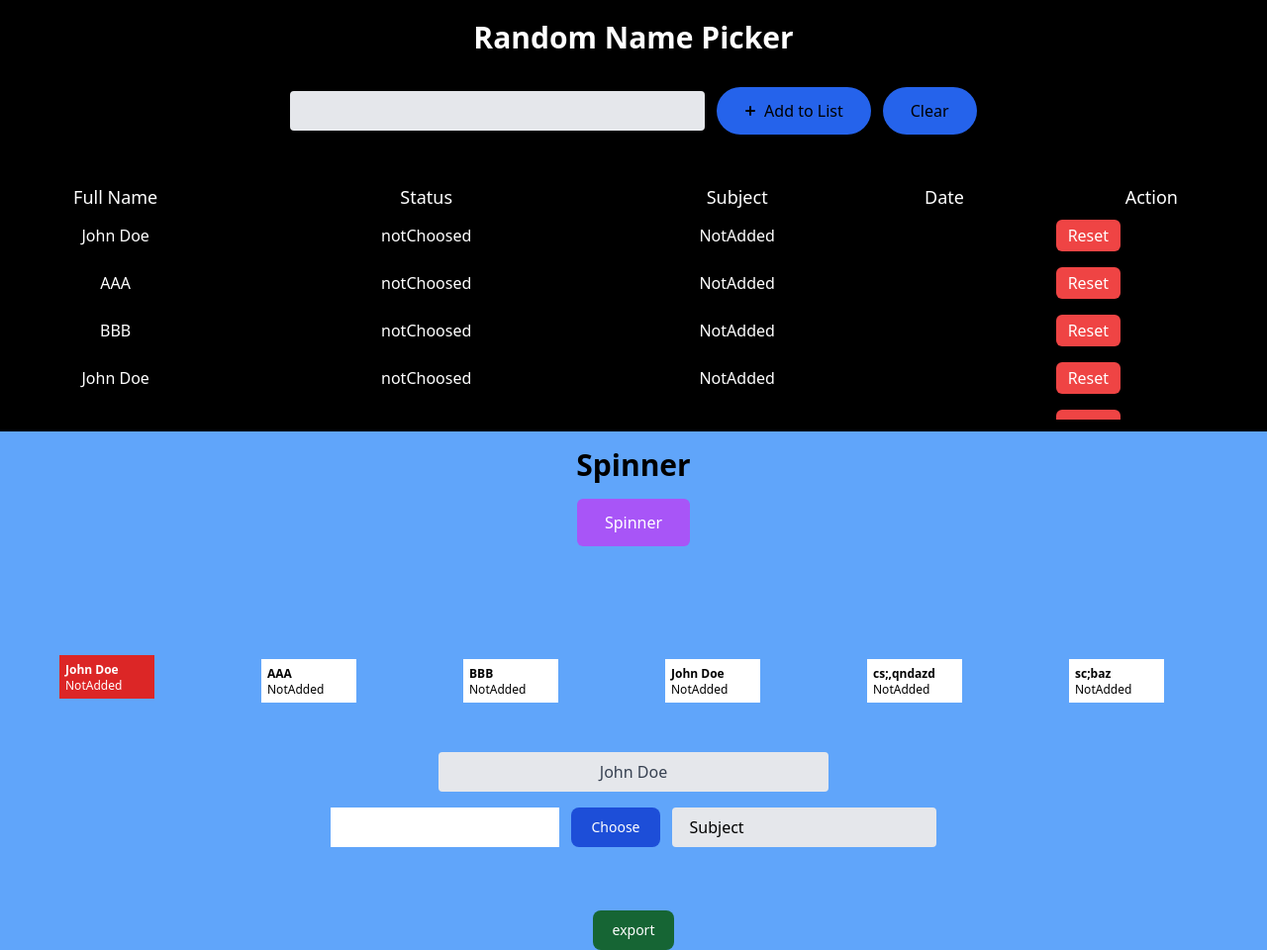
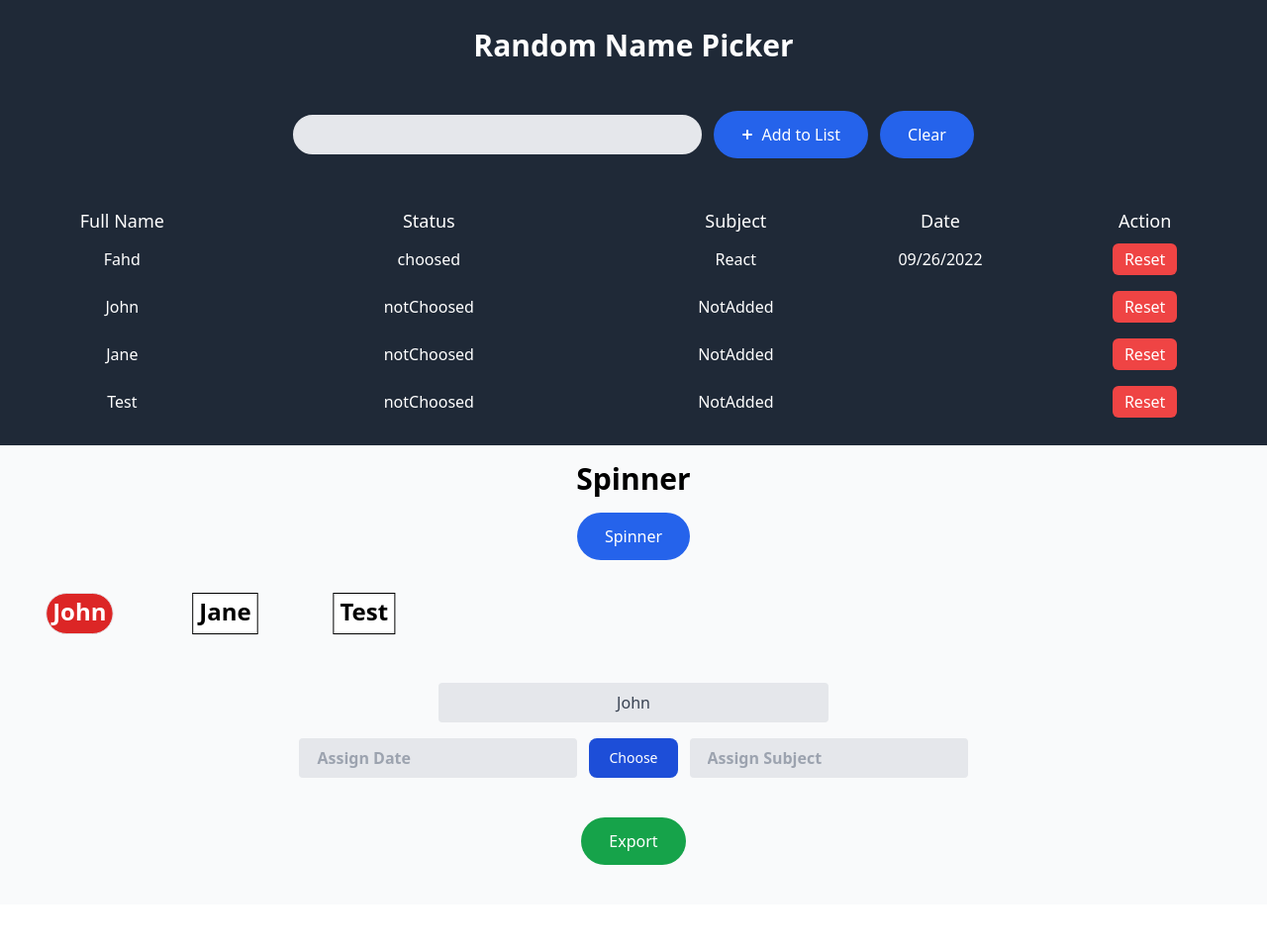
Before and after one commit to Fahdroussafi/RandomPicker, a website built with Vite: page index.html in a window 1280 px wide. Shown: the whole page at 99% size. After the commit the page ends 914 px from the top, so only its background shows below. Built offline with nearby package versions, Linux system fonts and the light colour scheme; data requests are answered from the project's data file.

Commit message:
UI modifications & code cleanup

```diff
--- a/addstudents.js
+++ b/addstudents.js
@@ -1,7 +1,8 @@
 var tableContent = document.querySelector(".tableContent");
-// const log = (ele) => {
-//   console.log(ele);
-// };
+
+const log = (ele) => {
+  console.log(ele);
+};
 
 let elements = [];
 
@@ -49,24 +50,19 @@ const addElement = async (element) => {
   render(fetchElements());
 };
 
-// delete all elements from json file and table content in html
+// delete all elements function from json file when you click on clear button
 // const deleteAllElements = async () => {
-//   const res = await fetch(`http://localhost:3000/elements/`, {
+//   let res = await fetch("http://localhost:3000/elements", {
 //     method: "DELETE",
-//     headers: {
-//       "Content-type": "application/json",
-//     },
-//     body: null,
-//   }).then((res) => console.log(res));
-//   // const data = await res.json();
-//   // console.log(data);
+//   });
+//   let data = await res.json();
+//   console.log(data);
 //   render(fetchElements());
 // };
 
-// add event listener when you click on the button empty table to remove all elements
-document.querySelector("#btnEmpty").addEventListener("click", () => {
-  deleteAllElements();
-});
+// document
+//   .querySelector("#btnEmpty")
+//   .addEventListener("click", deleteAllElements);
 
 const render = (elements) => {
   tableContent.innerHTML = "";
@@ -79,8 +75,8 @@ const render = (elements) => {
       <td class="text-center">${e.status}</td>
       <td class="text-center">${e.subject} </td>
       <td class="text-center">${e.date}</td>
-          <td class="p-2">
-          <button class="p-1 rounded-md bg-red-500 text-white px-3 focus:scale-95 btnReset" id="${e.id}">Reset</button>
+          <td class="p-2 flex justify-center">
+          <button class="p-1  rounded-md bg-red-500 text-white px-3 focus:scale-95 btnReset" id="${e.id}">Reset</button>
           </td>
           `;
       tableContent.appendChild(newTd);
--- a/db.json
+++ b/db.json
@@ -1,50 +1,29 @@
 {
   "elements": [
     {
-      "id": "71663843711174",
-      "fullName": "John Doe",
+      "id": "71663920542079",
+      "fullName": "Fahd",
+      "subject": "React",
+      "status": "choosed",
+      "date": "09/26/2022"
+    },
+    {
+      "id": "41663920546647",
+      "fullName": "John",
       "subject": "NotAdded",
       "status": "notChoosed",
       "date": ""
     },
     {
-      "id": "31663843716608",
-      "fullName": "AAA",
+      "id": "61663920555121",
+      "fullName": "Jane",
       "subject": "NotAdded",
       "status": "notChoosed",
       "date": ""
     },
     {
-      "id": "91663843718941",
-      "fullName": "BBB",
-      "subject": "NotAdded",
-      "status": "notChoosed",
-      "date": ""
-    },
-    {
-      "id": "11663844269367",
-      "fullName": "John Doe",
-      "subject": "NotAdded",
-      "status": "notChoosed",
-      "date": ""
-    },
-    {
-      "id": "01663844286993",
-      "fullName": "John Doe",
-      "subject": "REACT",
-      "status": "choosed",
-      "date": "09/26/2022"
-    },
-    {
-      "id": "21663845259590",
-      "fullName": "cs;,qndazd",
-      "subject": "NotAdded",
-      "status": "notChoosed",
-      "date": ""
-    },
-    {
-      "id": "31663845288998",
-      "fullName": "sc;baz",
+      "id": "41663920560509",
+      "fullName": "Test",
       "subject": "NotAdded",
       "status": "notChoosed",
       "date": ""
--- a/index.html
+++ b/index.html
@@ -23,26 +23,29 @@
 
   <title>Random Name Picker</title>
 </head>
+<style>
+  div {
+    transition: 500ms ease-in-out all;
+  }
+
+  ::-webkit-scrollbar {
+    width: 0;
+    /* Remove scrollbar space */
+  }
+</style>
 
 <body>
   <div class="flex flex-col w-screen h-screen">
-    <div class="flex flex-col bg-black w-full h-full">
-      <h1 class="w-full text-center text-3xl font-extrabold p-5 text-white">Random Name Picker</h1>
-      <div class="p-3">
+    <div class="flex flex-col bg-gray-800 w-full h-full">
+      <h1 class="w-full text-center text-3xl font-extrabold p-7 text-white">Random Name Picker</h1>
+      <div class="p-5 ">
         <div class="w-full flex items-center gap-3 justify-center">
           <div class="w-1/3">
             <input
-              class="bg-gray-200 appearance-none border-2 border-gray-200 rounded w-full py-2 px-4 text-black leading-tight focus:outline-none focus:bg-white focus:border-blue-600"
+              class="bg-gray-200 rounded-full appearance-none border-2 border-gray-200  w-full py-2 px-4 text-black leading-tight focus:outline-none focus:bg-white focus:border-blue-600"
               id="fullname" type="text">
           </div>
-          <!-- <div class="w-1/3">
-            <input
-              class="bg-gray-200 appearance-none border-2 border-gray-200 rounded w-full py-2 px-4 text-black leading-tight focus:outline-none focus:bg-white focus:border-blue-600"
-              id="subject" type="text" value="Subject">
-          </div> -->
-          <button
-            class="px-7 p-3 flex items-center rounded-full bg-blue-600 hover:bg-black hover:text-white focus:outline-none focus:ring focus:ring-blue-300 "
-            id="btnAdd">
+          <button class="px-7 p-3 flex items-center rounded-full bg-blue-600 text-white hover:scale-95 " id="btnAdd">
             <svg class="group-hover:text-light-blue-600 text-light-blue-500 mr-2" width="12" height="20"
               fill="currentColor">
               <path fill-rule="evenodd" clip-rule="evenodd"
@@ -50,18 +53,11 @@
             </svg>
             Add to List
           </button>
-          <button
-            class="px-7 p-3 flex items-center rounded-full bg-blue-600 hover:bg-black hover:text-white focus:outline-none focus:ring focus:ring-blue-300 "
-            id="btnEmpty">
-            <!-- <svg class="group-hover:text-light-blue-600 text-light-blue-500 mr-2" width="12" height="20"
-              fill="currentColor">
-              <path fill-rule="evenodd" clip-rule="evenodd"
-                d="M6 5a1 1 0 011 1v3h3a1 1 0 110 2H7v3a1 1 0 11-2 0v-3H2a1 1 0 110-2h3V6a1 1 0 011-1z" />
-            </svg> -->
+          <button class="px-7 p-3 flex items-center rounded-full bg-blue-600 text-white hover:scale-95 " id="btnEmpty">
             Clear
           </button>
         </div>
-        <div class="w-full overflow-y-scroll max-h-72">
+        <div class="w-full overflow-y-scroll overflow-hidden max-h-72">
           <table class="table-fixed w-full mt-12 text-white">
             <thead>
               <tr>
@@ -72,43 +68,48 @@
                 <th class="w-1/4 text-lg font-medium">Action</th>
               </tr>
             </thead>
-            <tbody class="tableContent text-white">
+            <tbody class="tableContent text-white ">
 
             </tbody>
           </table>
         </div>
       </div>
     </div>
-    <div class="bg-blue-400 w-full h-full">
+    <div class=" w-full h-full bg-gray-50">
       <h1 class="w-full text-center text-3xl font-extrabold p-4">Spinner</h1>
       <div class="w-full flex justify-center">
-        <button class="p-3 rounded-md bg-purple-500 text-white px-7 hover:scale-95" id="btnSpinner">Spinner</button>
+        <button class="px-7 p-3 flex items-center rounded-full bg-blue-600 text-white hover:scale-95"
+          id="btnSpinner">Spinner</button>
       </div>
 
-      <div class="w-full flex mt-20  gap-3 p-3 overflow-x-scroll" id="spinner">
+      <div class="w-full flex gap-3 p-3 overflow-x-scroll " id="spinner">
 
       </div>
 
-      <div class="flex flex-col  items-center w-full">
+      <div class="flex flex-col items-center w-full">
         <div class="w-1/3 p-4">
           <input type="hidden" id="spinnerWinnerId">
           <h3
             class="bg-gray-200 appearance-none border-2 border-gray-200 rounded w-full py-2 px-4 text-gray-700 leading-tight focus:outline-none focus:bg-white focus:border-purple-500 text-center"
             id="spinnerWinner"> please spin it</h3>
         </div>
-        <div class="flex transition-none gap-3">
-          <input type="text" id="datePickerInput" />
+        <div class="flex transition-none gap-3 font-bold ">
+          <input
+            class="bg-gray-200 font-bold appearance-none border-2 border-gray-200 rounded w-full py-2 px-4 leading-tight focus:outline-none focus:bg-white focus:border-blue-600"
+            type="text" placeholder="Assign Date" id="datePickerInput" />
           <button
             class="block text-white bg-blue-700 hover:bg-blue-800 focus:ring-4 focus:ring-blue-300 font-medium rounded-lg text-sm px-5 py-2.5 text-center"
             type="button" id="ChooseBtn">
             Choose
           </button>
           <input
-            class="bg-gray-200 appearance-none border-2 border-gray-200 rounded w-full py-2 px-4 text-black leading-tight focus:outline-none focus:bg-white focus:border-blue-600"
-            id="subject" type="text" value="Subject">
+            class="bg-gray-200 font-bold appearance-none border-2 border-gray-200 rounded w-full py-2 px-4 leading-tight focus:outline-none focus:bg-white focus:border-blue-600"
+            id="subject" type="text" placeholder="Assign Subject">
         </div>
-        <button id="export"
-          class="block text-white mt-16 bg-green-800 hover:bg-green-800 focus:ring-4 focus:ring-blue-300 font-medium rounded-lg text-sm px-5 py-2.5 text-center">export</button>
+        <div class="m-10">
+          <button id="export"
+            class="px-7 p-3 flex items-center rounded-full bg-green-600 text-white hover:scale-95">Export</button>
+        </div>
       </div>
     </div>
   </div>
@@ -117,6 +118,7 @@
 
   <script type="module" src="./addstudents.js"></script>
   <script type="module" src="./spinner.js"></script>
+  <script type="module" src="./export.js"></script>
 </body>
 
 </html>
--- a/spinner.js
+++ b/spinner.js
@@ -25,26 +25,21 @@ const render = async (elements) => {
     if (e.status === "notChoosed") {
       var newSpin = document.createElement("div");
       newSpin.classList.add("scale-50");
-      newSpin.classList.add("w-48");
+      newSpin.classList.add("w-50");
       newSpin.classList.add("nodeChildrenSpinner");
 
       newSpin.innerHTML = `
-            <div class=" p-3 text-2xl  ${
-              e.id == random ? "bg-red-600 text-white -mt-2" : "bg-white"
+            <div class=" p-3 text-2xl text-center ${
+              e.id == random
+                ? "bg-red-600 rounded-full w-full h-full text-white border-2"
+                : "bg-white border-2 border-black w-full h-full"
             } ${e.status != "notChoosed" ? "bg-gray-200" : ""}" id="id_${
         e.id
       }" >
-            <h3 class="text-2xl font-semibold items-baseline whitespace-nowrap">${
+            <h3 class="text-5xl font-semibold items-baseline whitespace-nowrap">${
               e.fullName
             }</h3>
-            <p>${e.subject}</p>
-            ${
-              e.status != "notChoosed"
-                ? '<hr class="border-white"/><p class="text-black mt-2">' +
-                  e.date +
-                  "</p>"
-                : ""
-            }
+            <p class="text-3xl m-2 items-baseline whitespace-nowrap ">
             </div>
             `;
       document.getElementById("spinnerWinner").innerHTML =
@@ -69,11 +64,9 @@ const scrollToElement = (id) => {
 
 spinner.addEventListener("scroll", () => {
   let nodeChildren = document.querySelectorAll("nodeChildrenSpinner");
-  // var audio = new Audio("./Mouse.mp3");
   nodeChildren.forEach((e) => {
     if (e.offsetLeft < spinner.scrollLeft + spinner.clientWidth) {
       //scale
-      audio.play();
       e.style.transform = `scale(0.2)`;
       e.style.transition = `transform 0.5s`;
     } else {
```
Also changed, not shown: elements.json (+1 -7 lines).
